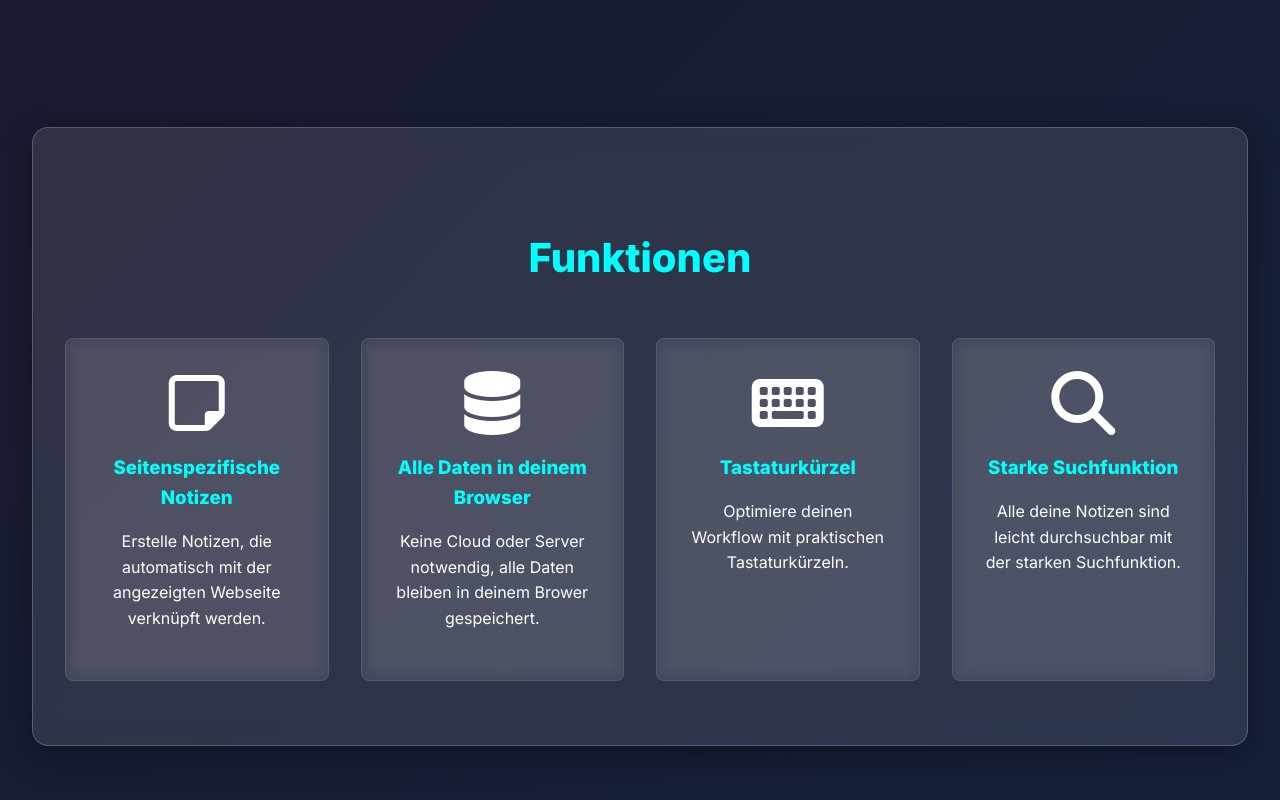
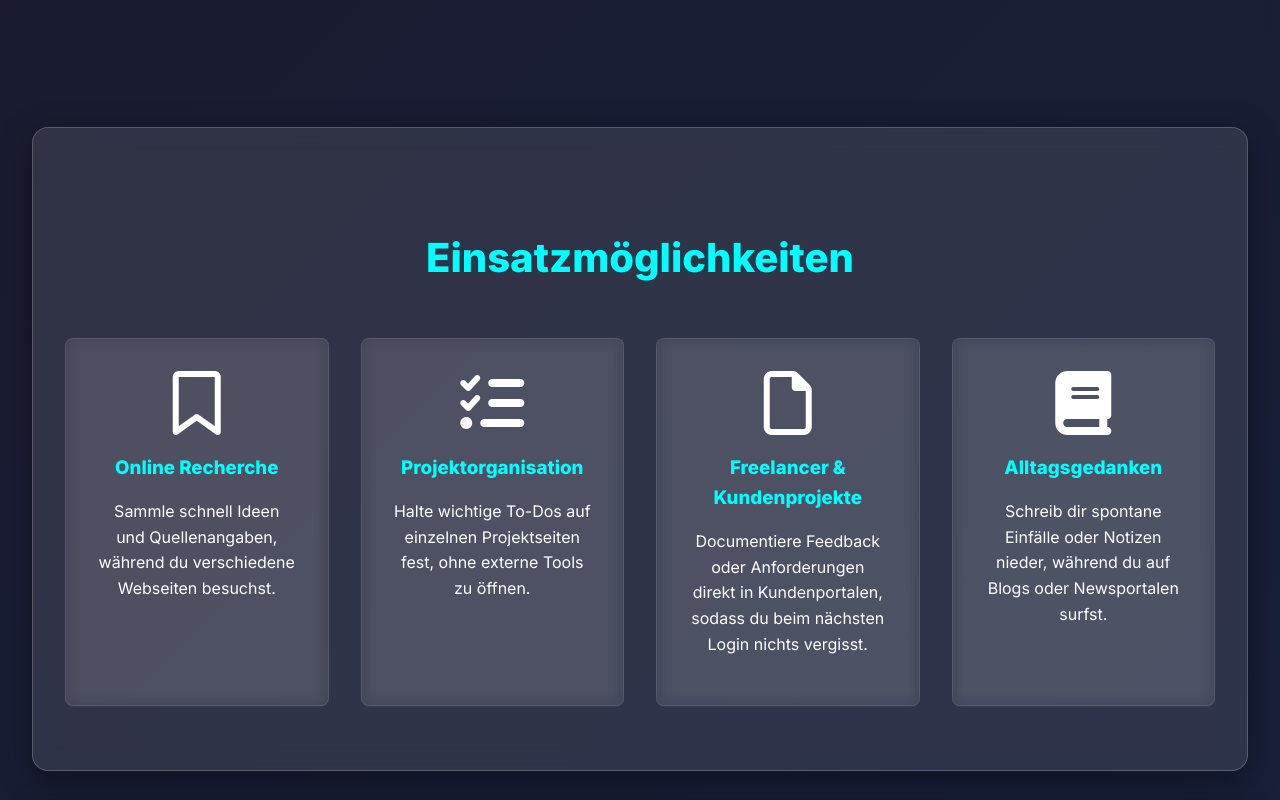
Before and after one commit to Ulimativo/sitenotes, a browser extension: page landingpage/index.html in a window 1280 px wide. Shown: the part 520-1320 px from the top of the page. Drawn offline with Linux system fonts and the light colour scheme.

Commit message:
added usecases

```diff
--- a/landingpage/index.html
+++ b/landingpage/index.html
@@ -32,6 +32,35 @@
             <a href="https://chromewebstore.google.com/detail/kflcopmanidphdbohebppemklacjcobb?utm_source=item-share-cp" class="cta-button">Erweiterung installieren</a>
         </div>
     </div>
+
+    <section id="usecases" class="features glassmorphism">
+        <h2>Einsatzmöglichkeiten</h2>
+        <div class="feature-grid">
+            <div class="feature-card glassmorphism-light">
+                <i class="fa-regular fa-bookmark fa-4x"></i>
+                <h3>
+                    Online Recherche
+                </h3>
+                <p>Sammle schnell Ideen und Quellenangaben, während du verschiedene Webseiten besuchst.</p>
+            </div>
+            <div class="feature-card glassmorphism-light">
+                <i class="fa-solid fa-list-check fa-4x"></i>
+                <h3>Projektorganisation</h3>
+                <p>Halte wichtige To-Dos auf einzelnen Projektseiten fest, ohne externe Tools zu öffnen.</p>
+            </div>
+            <div class="feature-card glassmorphism-light">
+                <i class="fa-regular fa-file fa-4x"></i>
+                <h3>Freelancer & Kundenprojekte</h3>
+                <p>Documentiere Feedback oder Anforderungen direkt in Kundenportalen, sodass du beim nächsten Login nichts vergisst.</p>
+            </div>
+            <div class="feature-card glassmorphism-light">
+                <i class="fa-solid fa-book fa-4x"></i>
+                <h3>Alltagsgedanken</h3>
+                <p>Schreib dir spontane Einfälle oder Notizen nieder, während du auf Blogs oder Newsportalen surfst.</p>
+            </div>
+
+        </div>
+    </section>
 
     <section id="features" class="features glassmorphism">
         <h2>Funktionen</h2>
```
